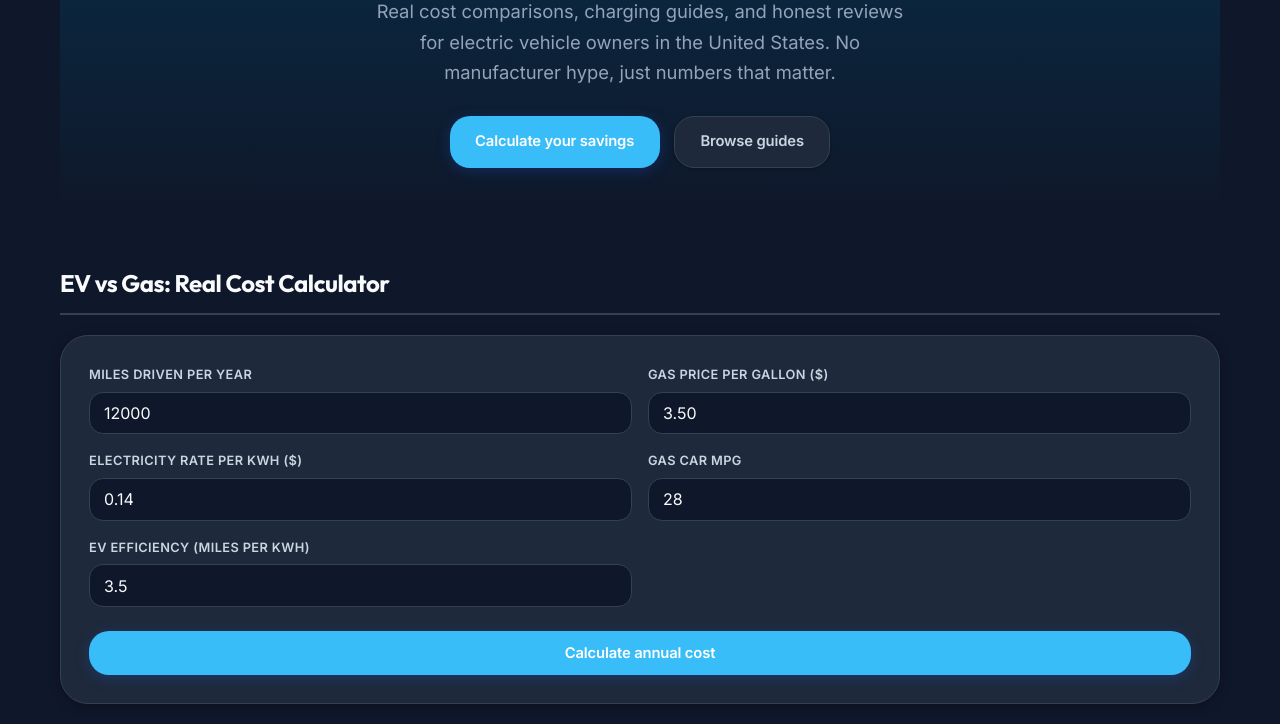
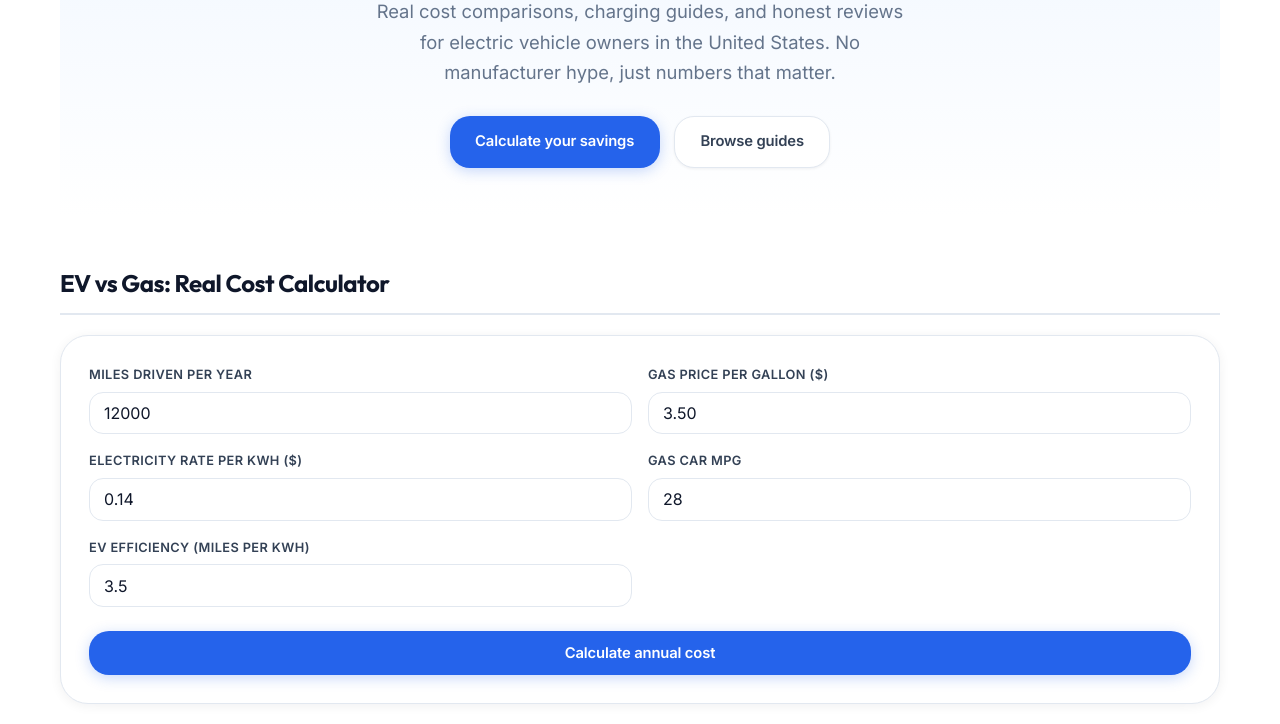
Before and after one commit to Arturo3579/evrouteguide, an Astro site: page / in a window 1280 px wide. Shown: the part 209-933 px from the top of the page. Built offline with nearby package versions, Linux system fonts and the light colour scheme; Astro itself is replaced by a stand-in of ours.

Commit message:
revert: back to Blue Tech light theme (Midnight Slate removed)

```diff
--- a/src/layouts/BaseLayout.astro
+++ b/src/layouts/BaseLayout.astro
@@ -93,7 +93,7 @@ const breadcrumbSchema = breadcrumbs && breadcrumbs.length > 0 ? {
         if (typeof localStorage !== 'undefined' && localStorage.getItem('theme')) {
           return localStorage.getItem('theme');
         }
-        return 'dark';
+        return 'light';
       };
       const setTheme = (theme) => {
         document.documentElement.setAttribute('data-theme', theme);
--- a/src/styles/global.css
+++ b/src/styles/global.css
@@ -1,45 +1,42 @@
 :root {
-  /* === MIDNIGHT SLATE: Dark Professional Theme === */
-  /* Default state is dark. Use [data-theme="light"] for light mode. */
-
-  /* Paleta principal: Azul Cielo Brillante */
-  --color-primary: #38bdf8;
-  --color-primary-light: #7dd3fc;
-  --color-primary-hover: #0ea5e9;
-  --color-primary-dark: #0284c7;
-  --color-primary-bg: #082f49;
-
-  /* Acento: Naranja Cálido (CTAs) */
-  --color-accent: #fb923c;
-  --color-accent-light: #fdba74;
-  --color-accent-bg: #431407;
-
-  /* Highlight: Verde */
+  /* Paleta principal: Azul Eléctrico (EV tech) */
+  --color-primary: #2563eb;
+  --color-primary-light: #3b82f6;
+  --color-primary-hover: #1d4ed8;
+  --color-primary-dark: #1e40af;
+  --color-primary-bg: #eff6ff;
+
+  /* Acento: Naranja Carga (EV charging) */
+  --color-accent: #f97316;
+  --color-accent-light: #fb923c;
+  --color-accent-bg: #fff7ed;
+
+  /* Highlight: Verde "Cargado" */
   --color-highlight: #22c55e;
-  --color-highlight-bg: #052e16;
-
-  /* Fondos: Slate oscuro */
-  --color-bg: #0f172a;
-  --color-bg-alt: #1e293b;
-  --color-bg-warm: #334155;
-  --color-card: #1e293b;
-
-  /* Texto */
-  --color-text: #f8fafc;
-  --color-text-secondary: #cbd5e1;
-  --color-text-muted: #94a3b8;
-  --color-text-light: #64748b;
+  --color-highlight-bg: #f0fdf4;
+
+  /* Fondos: fríos, limpios */
+  --color-bg: #ffffff;
+  --color-bg-alt: #f8fafc;
+  --color-bg-warm: #f1f5f9;
+  --color-card: #ffffff;
+
+  /* Texto: slate profundo */
+  --color-text: #0f172a;
+  --color-text-secondary: #334155;
+  --color-text-muted: #64748b;
+  --color-text-light: #94a3b8;
 
   /* Bordes y sombras */
-  --color-border: #334155;
-  --color-border-light: #1e293b;
-  --color-shadow: rgba(0, 0, 0, 0.3);
-  --color-shadow-lg: rgba(0, 0, 0, 0.5);
-
-  /* Footer: casi negro slate */
-  --color-footer-bg: #020617;
-  --color-footer-text: #e2e8f0;
-  --color-footer-muted: #64748b;
+  --color-border: #e2e8f0;
+  --color-border-light: #f1f5f9;
+  --color-shadow: rgba(15, 23, 42, 0.06);
+  --color-shadow-lg: rgba(15, 23, 42, 0.1);
+
+  /* Footer: slate oscuro */
+  --color-footer-bg: #1e293b;
+  --color-footer-text: #f1f5f9;
+  --color-footer-muted: #94a3b8;
 
   /* Tipografía */
   --font-display: "Outfit", system-ui, -apple-system, "Segoe UI", Roboto, sans-serif;
@@ -55,39 +52,38 @@
   --radius-xl: 28px;
 }
 
-[data-theme="light"] {
-  /* Light mode fallback (rarely used in Midnight Slate) */
-  --color-primary: #0284c7;
-  --color-primary-light: #38bdf8;
-  --color-primary-hover: #0ea5e9;
-  --color-primary-dark: #0369a1;
-  --color-primary-bg: #e0f2fe;
-
-  --color-accent: #f97316;
-  --color-accent-light: #fb923c;
-  --color-accent-bg: #fff7ed;
-
-  --color-highlight: #16a34a;
-  --color-highlight-bg: #dcfce7;
-
-  --color-bg: #ffffff;
-  --color-bg-alt: #f8fafc;
-  --color-bg-warm: #f1f5f9;
-  --color-card: #ffffff;
-
-  --color-text: #0f172a;
-  --color-text-secondary: #334155;
-  --color-text-muted: #64748b;
-  --color-text-light: #94a3b8;
-
-  --color-border: #e2e8f0;
-  --color-border-light: #f1f5f9;
-  --color-shadow: rgba(15, 23, 42, 0.06);
-  --color-shadow-lg: rgba(15, 23, 42, 0.1);
-
-  --color-footer-bg: #1e293b;
-  --color-footer-text: #f1f5f9;
-  --color-footer-muted: #94a3b8;
+[data-theme="dark"] {
+  --color-primary: #3b82f6;
+  --color-primary-light: #60a5fa;
+  --color-primary-hover: #2563eb;
+  --color-primary-dark: #1d4ed8;
+  --color-primary-bg: #1e3a8a;
+
+  --color-accent: #fb923c;
+  --color-accent-light: #fdba74;
+  --color-accent-bg: #7c2d12;
+
+  --color-highlight: #4ade80;
+  --color-highlight-bg: #14532d;
+
+  --color-bg: #0f172a;
+  --color-bg-alt: #1e293b;
+  --color-bg-warm: #334155;
+  --color-card: #1e293b;
+
+  --color-text: #f8fafc;
+  --color-text-secondary: #cbd5e1;
+  --color-text-muted: #94a3b8;
+  --color-text-light: #64748b;
+
+  --color-border: #334155;
+  --color-border-light: #1e293b;
+  --color-shadow: rgba(0, 0, 0, 0.3);
+  --color-shadow-lg: rgba(0, 0, 0, 0.4);
+
+  --color-footer-bg: #020617;
+  --color-footer-text: #e2e8f0;
+  --color-footer-muted: #64748b;
 }
 
 *,
```
